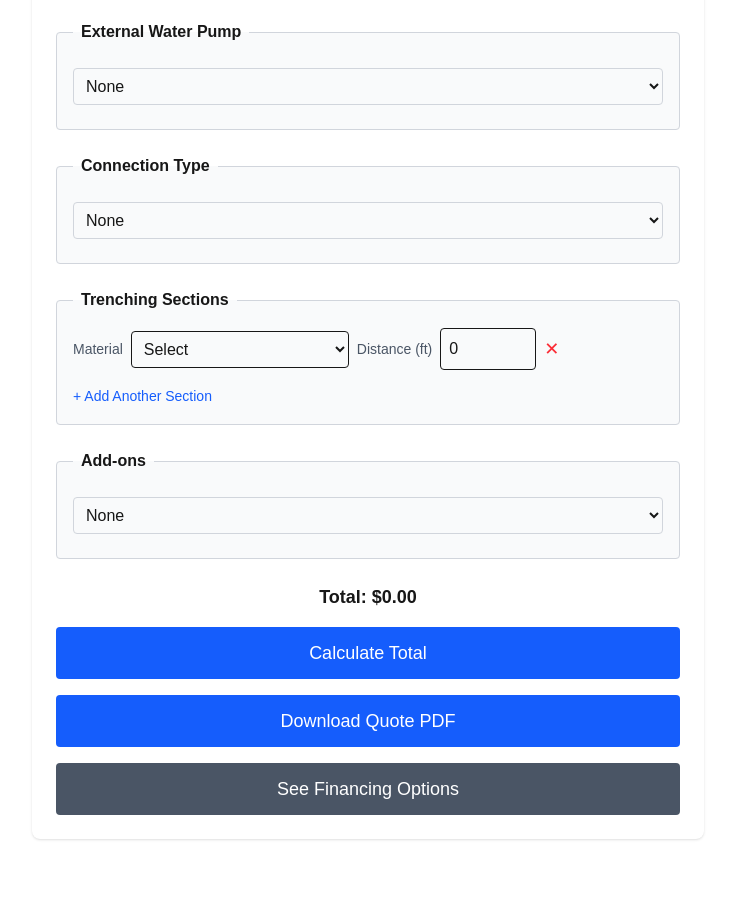
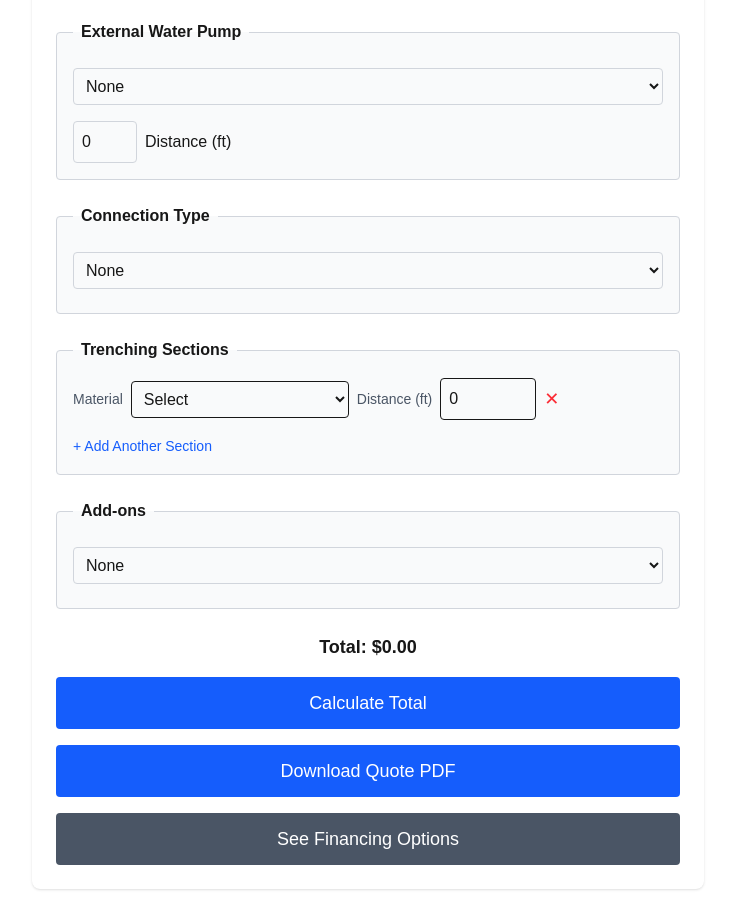
Before and after one commit to stgrky/d2d-sales-calculator, a Next.js app: page / in a window 1280 px wide. Shown: the part 940-1861 px from the top of the page, without its empty margins (272-1007 px from the left). Before the commit the page ends 1811 px from the top, so only its background shows below. Built offline with nearby package versions, Linux system fonts and the light colour scheme.

Commit message:
added mulitple trenching options + pump distancing

```diff
--- a/src/app/page.tsx
+++ b/src/app/page.tsx
@@ -7,6 +7,7 @@ import Link from "next/link";
 
 
 const HomePage: React.FC = () => {
+
 // State for form inputs
 const [model, setModel] = useState<string>("");
 const [unitOnly, setUnitOnly] = useState<boolean>(false);
@@ -19,6 +20,7 @@ const HomePage: React.FC = () => {
 const [filter, setFilter] = useState<string>("");
 const [filterQty, setFilterQty] = useState<number>(1);
 const [pump, setPump] = useState<string>("");
+const [pumpDist, setPumpDist] = useState<number>(0);
 const [connection, setConnection] = useState<string>("");
 const [trenchingType, setTrenchingType] = useState<string>("");
 const [trenchingSections, setTrenchingSections] = useState([{ type: "", distance: 0 }]);
@@ -38,13 +40,7 @@ const HomePage: React.FC = () => {
   }
 > = {
   s: { system: 9999, install: 0, ship: 645, pad: 2750, mobility: 500 },
-    standard: {
-      system: 17499,
-      install: 0,
-      ship: 1095,
-      pad: 3250,
-      mobility: 500,
-    },
+  standard: {system: 17499, install: 0, ship: 1095, pad: 3250, mobility: 500,},
   x: { system: 29999, install: 0, ship: 1550, pad: 4550, mobility: 1000 },
 };
 
@@ -73,7 +69,6 @@ const HomePage: React.FC = () => {
    normal: 35,
 };
 
-
 const filterPrices: Record<string, number> = {
   // Last updated 06/17
   s: 100,
@@ -91,8 +86,6 @@ const HomePage: React.FC = () => {
   plumb_above_gr: 26.5,
   "": 0,
 };
-
-
 
   // Calculate total when "Calculate Total" button is clicked
   const calculateTotal = () => {
@@ -144,11 +137,10 @@ const HomePage: React.FC = () => {
 
     // Pump
     if (pump) {
-      const pCost = pumpPrices[pump] || 0;
+      const pCost = (pumpPrices[pump] || 0) + Math.ceil((pumpDist/20))*120;
       subtotal += pCost;
       taxable += pCost;
     }
-
 
     subtotal += 500; // Admin fee
 
@@ -463,10 +455,10 @@ const HomePage: React.FC = () => {
             <input
               id="filterQty"
               type="number"
-              min="1"
+              min="0"
               className="p-2 border border-gray-300 rounded w-16"
               value={filterQty}
-              onChange={(e) => setFilterQty(parseInt(e.target.value) || 1)}
+              onChange={(e) => setFilterQty(parseInt(e.target.value) || 0)}
             />
             <span className="ml-2">Qty</span>
           </div>
@@ -483,6 +475,17 @@ const HomePage: React.FC = () => {
             <option value="">None</option>
             <option value="mini">DAB Mini</option>
           </select>
+          <div className="flex items-center mt-2">
+            <input
+              id="pumpDist"
+              type="number"
+              min="0"
+              className="p-2 border border-gray-300 rounded w-16"
+              value={pumpDist}
+              onChange={(e) => setPumpDist(parseInt(e.target.value) || 0)}
+            />
+            <span className="ml-2">Distance (ft)</span>
+          </div>
         </fieldset>
 
         <fieldset className="border border-gray-300 rounded bg-gray-50 mb-6 p-4">
```
Lines whose indentation alone changed are shown as unchanged.
